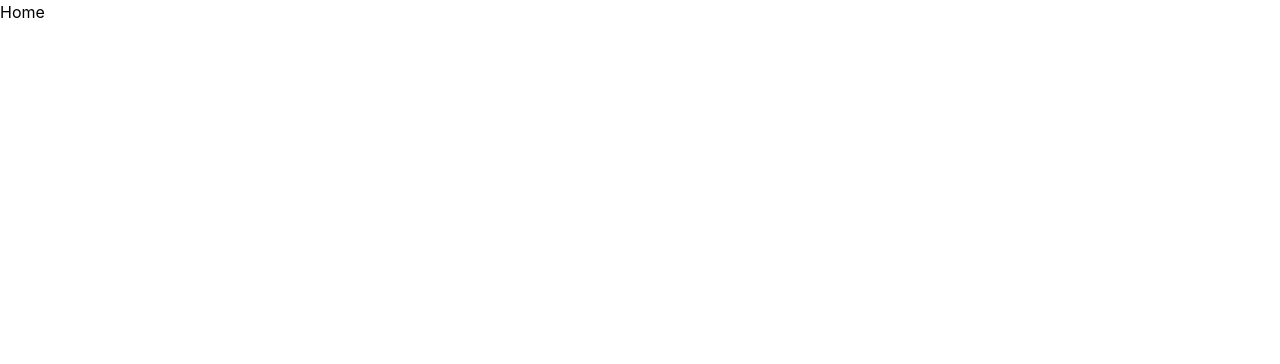
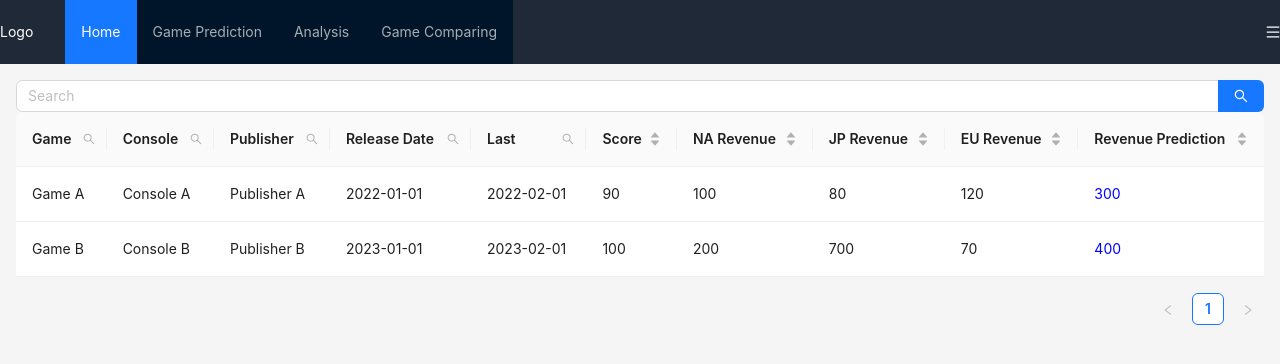
Before and after one commit to ohayotmq/DataScience_GameRevenuePrediction, a React (Create React App) app in the folder frontend/dsproject/: page / in a window 1280 px wide. Shown: the top 364 px of the page. Built offline with nearby package versions, Linux system fonts and the light colour scheme.

Commit message:
Quan_FE_Create Homepage, Adjust Layout

```diff
--- a/frontend/dsproject/src/App.js
+++ b/frontend/dsproject/src/App.js
@@ -1,19 +1,25 @@
+// App.js
+
+import React from 'react';
+import { BrowserRouter, Routes, Route } from 'react-router-dom';
+import MainLayout from './pages/MainLayout';
 import Home from './pages/Home';
 import GamePrediction from './pages/GamePrediction';
 import Analysis from './pages/Analysis';
-import { BrowserRouter, Routes, Route } from "react-router-dom";
+import GameComparing from './pages/GameComparing';
 function App() {
   return (
     <BrowserRouter>
       <Routes>
-        <Route path="/" element={<Home />}>
-          <Route path="gameprediction" element={<GamePrediction />} />
-          <Route path="analysis" element={<Analysis />} />
+        <Route path="/" element={<MainLayout />}>
+          <Route index element={<Home />} />
+          <Route path="/gameprediction" element={<GamePrediction />} />
+          <Route path="/analysis" element={<Analysis />} />
+          <Route path="/gamecomparing" element={<GameComparing />} />
         </Route>
       </Routes>
     </BrowserRouter>
   );
 }
 
-
 export default App;
--- /dev/null
+++ b/frontend/dsproject/src/pages/GameComparing.js
@@ -0,0 +1,7 @@
+import React from 'react'
+
+export default function GameComparing() {
+  return (
+    <div>GameComparing</div>
+  )
+}
--- a/frontend/dsproject/src/pages/Home.js
+++ b/frontend/dsproject/src/pages/Home.js
@@ -1,7 +1,214 @@
-import React from 'react'
+import React, { useState } from 'react';
+import { Table, Input, Space } from 'antd';
+import { SearchOutlined } from '@ant-design/icons';
 
-export default function Home() {
+const { Column } = Table;
+const { Search } = Input;
+
+const data = [
+  {
+    key: '1',
+    game: 'Game A',
+    console: 'Console A',
+    publisher: 'Publisher A',
+    releaseDate: '2022-01-01',
+    last: '2022-02-01',
+    score: 90,
+    naRevenue: 100,
+    jpRevenue: 80,
+    euRevenue: 120,
+    totalRevenue: 300,
+  },
+  {
+    key: '2',
+    game: 'Game B',
+    console: 'Console B',
+    publisher: 'Publisher B',
+    releaseDate: '2023-01-01',
+    last: '2023-02-01',
+    score: 100,
+    naRevenue: 200,
+    jpRevenue: 700,
+    euRevenue: 70,
+    totalRevenue: 400,
+  },
+];
+
+const Home = () => {
+  const [searchText, setSearchText] = useState('');
+  const [searchedColumn, setSearchedColumn] = useState('');
+
+  const getColumnSearchProps = (dataIndex) => ({
+    filterDropdown: ({ setSelectedKeys, selectedKeys, confirm, clearFilters }) => (
+      <div style={{ padding: 8 }}>
+        <Input
+          placeholder={`Search ${dataIndex}`}
+          value={selectedKeys[0]}
+          onChange={(e) => setSelectedKeys(e.target.value ? [e.target.value] : [])}
+          onPressEnter={() => handleSearch(selectedKeys, confirm, dataIndex)}
+          style={{ marginBottom: 8, display: 'block' }}
+        />
+        <Space>
+          <button onClick={() => handleReset(clearFilters)} style={{ width: 90 }}>
+            Reset
+          </button>
+          <button
+            type="primary"
+            onClick={() => handleSearch(selectedKeys, confirm, dataIndex)}
+            icon={<SearchOutlined />}
+            style={{ width: 90 }}
+          >
+            Search
+          </button>
+        </Space>
+      </div>
+    ),
+    filterIcon: (filtered) => <SearchOutlined style={{ color: filtered ? '#1890ff' : undefined }} />,
+    onFilter: (value, record) =>
+      record[dataIndex].toString().toLowerCase().includes(value.toLowerCase()),
+    onFilterDropdownVisibleChange: (visible) => {
+      if (visible) {
+        setTimeout(() => document.getElementById('search-input').select(), 100);
+      }
+    },
+    render: (text) =>
+      searchedColumn === dataIndex ? (
+        <span style={{ backgroundColor: '#ffc069' }}>{text}</span>
+      ) : (
+        text
+      ),
+  });
+
+  const handleSearch = (selectedKeys, confirm, dataIndex) => {
+    confirm();
+    setSearchText(selectedKeys[0]);
+    setSearchedColumn(dataIndex);
+  };
+
+  const handleReset = (clearFilters) => {
+    clearFilters();
+    setSearchText('');
+  };
+
+  const handleTableSearch = (selectedKeys, confirm) => {
+    confirm();
+    setSearchText(selectedKeys[0]);
+  };
+
+  const handleTableReset = (clearFilters) => {
+    clearFilters();
+    setSearchText('');
+  };
+
+  const getColumnSearchPropsForAllColumns = () => ({
+    filterDropdown: ({ setSelectedKeys, selectedKeys, confirm, clearFilters }) => (
+      <div style={{ padding: 8 }}>
+        <Input
+          placeholder={`Search all columns`}
+          value={selectedKeys[0]}
+          onChange={(e) => setSelectedKeys(e.target.value ? [e.target.value] : [])}
+          onPressEnter={() => handleTableSearch(selectedKeys, confirm)}
+          style={{ marginBottom: 8, display: 'block' }}
+        />
+        <Space>
+          <button onClick={() => handleTableReset(clearFilters)} style={{ width: 90 }}>
+            Reset
+          </button>
+          <button
+            type="primary"
+            onClick={() => handleTableSearch(selectedKeys, confirm)}
+            icon={<SearchOutlined />}
+            style={{ width: 90 }}
+          >
+            Search
+          </button>
+        </Space>
+      </div>
+    ),
+    filterIcon: (filtered) => <SearchOutlined style={{ color: filtered ? '#1890ff' : undefined }} />,
+    onFilterDropdownVisibleChange: (visible) => {
+      if (visible) {
+        setTimeout(() => document.getElementById('search-input').select(), 100);
+      }
+    },
+    render: (text) => (searchText ? <span>{text}</span> : text),
+  });
+
   return (
-    <div>Home</div>
-  )
-}
+    <div>
+      <Search
+        id="search-input"
+        placeholder="Search"
+        allowClear
+        enterButton
+        value={searchText}
+        onChange={(e) => setSearchText(e.target.value)}
+      />
+      <Table dataSource={data} rowKey="key">
+        <Column
+          title="Game"
+          dataIndex="game"
+          key="game"
+          {...getColumnSearchProps('game')}
+        />
+        <Column
+          title="Console"
+          dataIndex="console"
+          key="console"
+          {...getColumnSearchProps('console')}
+        />
+        <Column
+          title="Publisher"
+          dataIndex="publisher"
+          key="publisher"
+          {...getColumnSearchProps('publisher')}
+        />
+        <Column
+          title="Release Date"
+          dataIndex="releaseDate"
+          key="releaseDate"
+          {...getColumnSearchProps('releaseDate')}
+        />
+        <Column
+          title="Last"
+          dataIndex="last"
+          key="last"
+          {...getColumnSearchProps('last')}
+        />
+        <Column
+          title="Score"
+          dataIndex="score"
+          key="score"
+          sorter={(a, b) => a.score - b.score}
+        />
+        <Column
+          title="NA Revenue"
+          dataIndex="naRevenue"
+          key="naRevenue"
+          sorter={(a, b) => a.naRevenue - b.naRevenue}
+        />
+        <Column
+          title="JP Revenue"
+          dataIndex="jpRevenue"
+          key="jpRevenue"
+          sorter={(a, b) => a.jpRevenue - b.jpRevenue}
+        />
+        <Column
+          title="EU Revenue"
+          dataIndex="euRevenue"
+          key="euRevenue"
+          sorter={(a, b) => a.euRevenue - b.euRevenue}
+        />
+        <Column
+          title="Revenue Prediction"
+          dataIndex="totalRevenue"
+          key="totalRevenue"
+          sorter={(a, b) => a.totalRevenue - b.totalRevenue}
+          render={(text) => <span style={{ color: 'blue' }}>{text}</span>}
+        />
+      </Table>
+    </div>
+  );
+};
+
+export default Home;
--- /dev/null
+++ b/frontend/dsproject/src/pages/MainLayout.js
@@ -0,0 +1,42 @@
+// MainLayout.js
+
+import React from 'react';
+import { Layout, Menu } from 'antd';
+import { MenuOutlined } from '@ant-design/icons';
+import { Link, Outlet } from 'react-router-dom';
+
+const { Header, Content } = Layout;
+
+const MainLayout = () => {
+  return (
+    <Layout style={{ minHeight: '100vh' }}>
+      <Header className="bg-gray-800 p-0 flex justify-between">
+        <div className="flex items-center">
+          <div className="text-white mr-8">Logo</div>
+          <Menu
+            theme="dark"
+            mode="horizontal"
+            defaultSelectedKeys={['1']}
+            className="border-none"
+            style={{ lineHeight: '64px' }}
+          >
+            <Menu.Item key="1"><Link to="/">Home</Link></Menu.Item>
+            <Menu.Item key="2"><Link to="/gameprediction">Game Prediction</Link></Menu.Item>
+            <Menu.Item key="3"><Link to="/analysis">Analysis</Link></Menu.Item>
+            <Menu.Item key="4"><Link to="/gamecomparing">Game Comparing</Link></Menu.Item>
+          </Menu>
+        </div>
+        <div className="text-white cursor-pointer">
+          <MenuOutlined />
+        </div>
+      </Header>
+      <Content>
+        <div className="p-4">
+          <Outlet />
+        </div>
+      </Content>
+    </Layout>
+  );
+};
+
+export default MainLayout;
```
